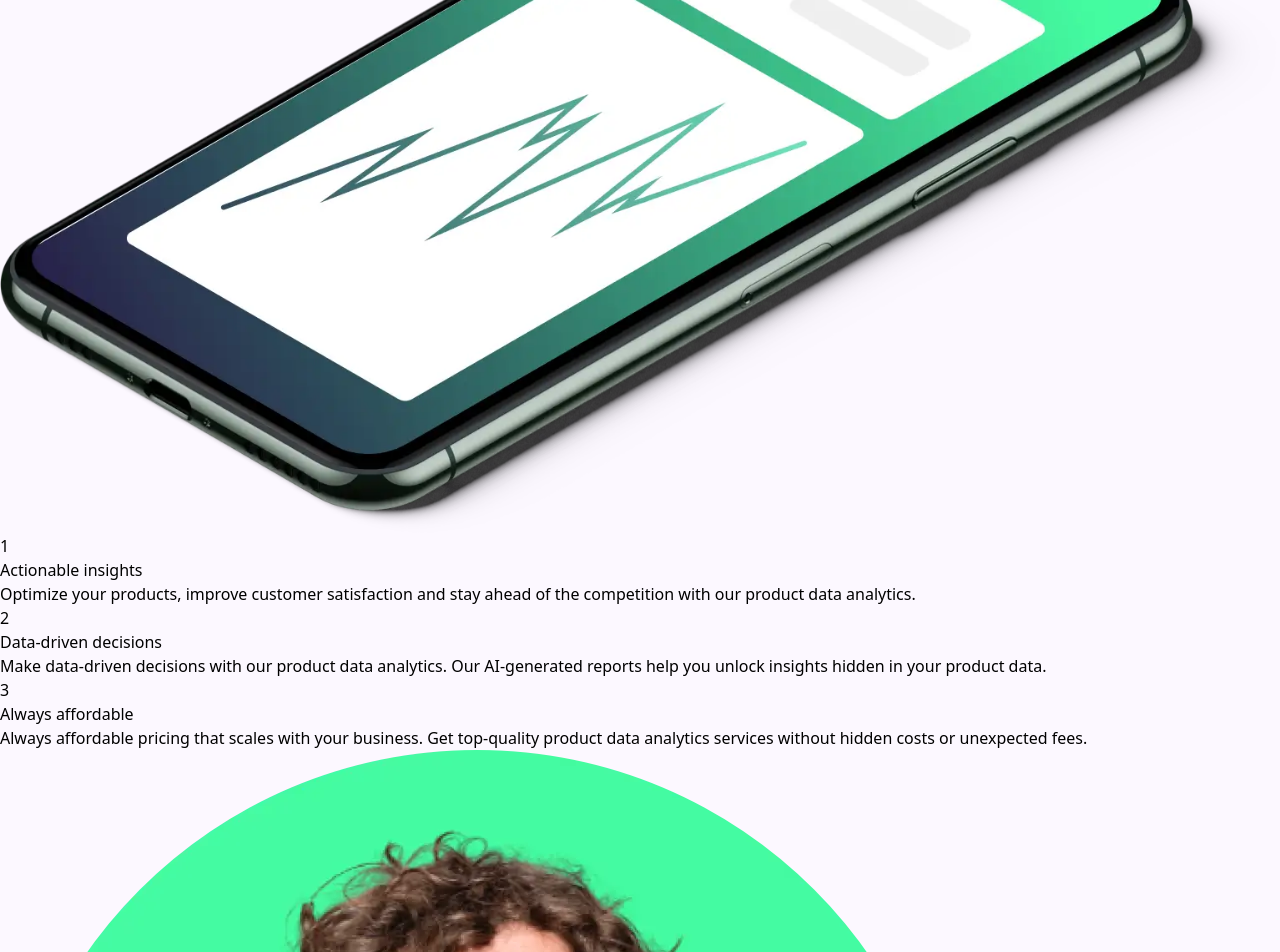
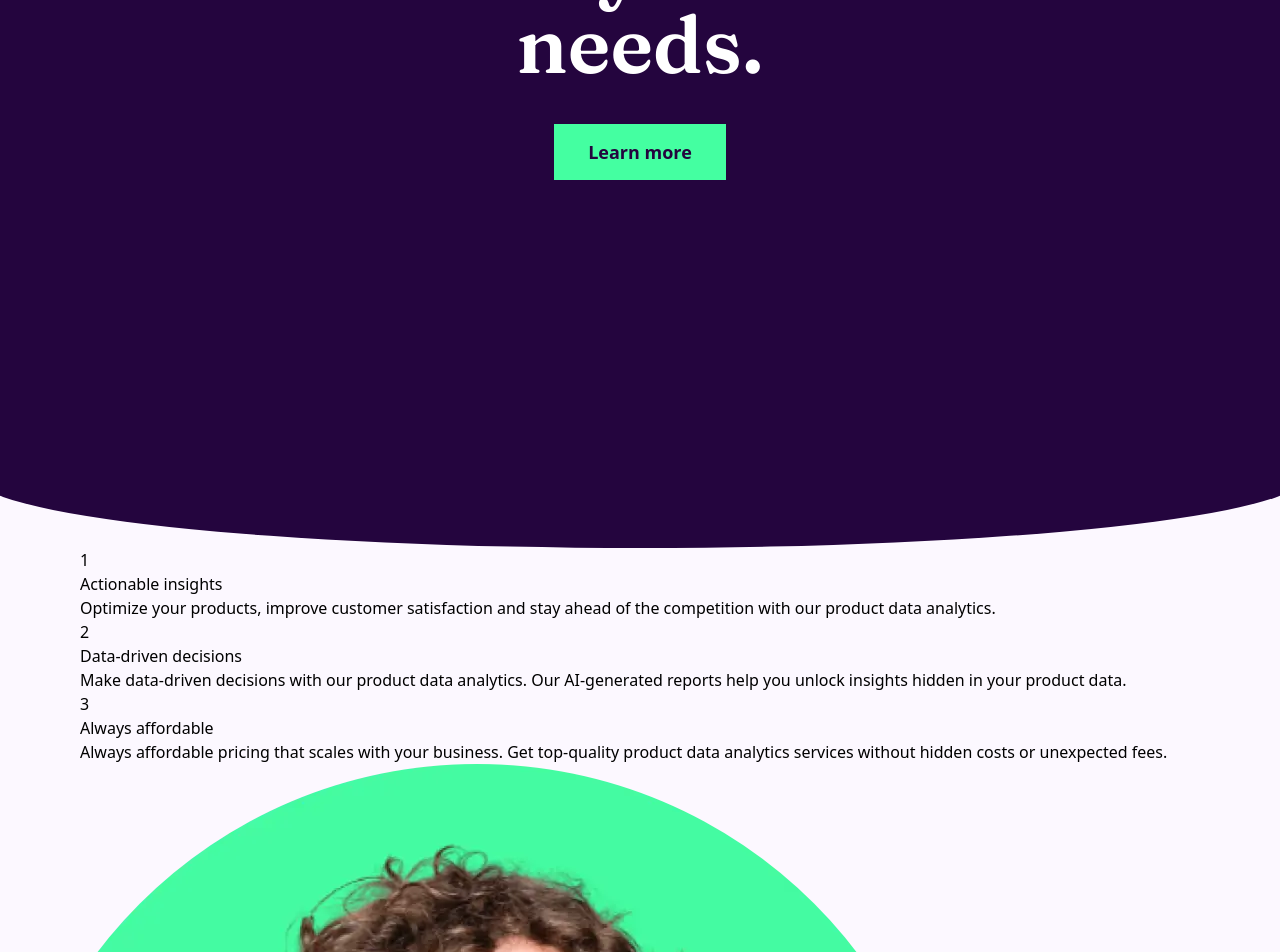
Before and after one commit to rafaeldgeo/workit-landing-page, a website: page index.html in a window 1280 px wide. Shown: the part 300-1252 px from the top of the page. Drawn offline with Linux system fonts and the light colour scheme.

Commit message:
desenvolvendo header

```diff
--- a/index.html
+++ b/index.html
@@ -12,21 +12,23 @@
     <link href="./src/output.css" rel="stylesheet" />
     <title>Frontend Mentor | Workit landing page</title>
   </head>
-  <body class="bg-cpurple-100">
-    <div>
-      <header>
-        <nav>
-          <img src="./assets/images/logo-light.svg" alt="logo Workit" />
-          <a href="#">Apply for access</a>
+  <body class="bg-cpurple-100 box-border max-w-screen w-full min-h-screen">
+    <div class="max-w-360 mx-auto">
+      <header class="bg-cpurple-900 text-white">
+        <nav class="flex pt-8 lg:pt-14 font-manrope items-center px-5 sm:px-11 lg:px-20">
+          <img src="./assets/images/logo-light.svg" alt="logo Workit" width="97" height="26" />
+          <a class="hover:text-cgreen font-bold text-lg/8 underline underline-offset-8 decoration-[0.1875rem] decoration-cgreen ms-auto" href="#">Apply for access</a>
         </nav>
-        <div>
-          <h1>Data tailored to your needs.</h1>
-          <button>Learn more</button>
-          <img src="./assets/images/image-hero.webp" alt="smartphone" />
+        <div class="px-5 sm:px-11 lg:px-20">
+          <div class="flex flex-col items-center gap-y-10 pt-14 pb-36 lg:pb-74">
+            <h1 class="font-fraunces text-5xl sm:text-6xl lg:text-[5rem] font-semibold w-full max-w-[10ch] text-center">Data <span class="underline underline-offset-8 decoration-[0.1875rem] decoration-cgreen">tailored</span> to your needs.</h1>
+            <button class="bg-cgreen hover:bg-transparent text-cpurple-900 hover:text-cgreen border-2 border-cgreen text-base/[1.8] sm:text-lg font-bold px-8 py-3 cursor-pointer">Learn more</button>
+          </div>
+          <!-- <img src="./assets/images/image-hero.webp" alt="smartphone" /> -->
         </div>
       </header>
-      <main>
-        <section>
+      <main class="">
+        <section class="px-5 sm:px-11 lg:px-20">
           <ul>
             <li>
               <span>1</span>
@@ -73,7 +75,7 @@
           </div>
         </section>
       </main>
-      <footer>
+      <footer class="px-5 sm:px-11 lg:px-20">
         <img src="./assets/images/logo-light.svg" alt="logo Workit" />
         <div>
           <svg
--- a/src/input.css
+++ b/src/input.css
@@ -9,3 +9,26 @@
   --font-fraunces: "Fraunces", serif;
   --font-manrope: "Manrope", sans-serif;
 }
+
+main::before {
+  content: "";
+  display: block;
+  width: 100%;
+  height: 72px;
+  /* clip-path: ellipse(52% 100% at top); */
+  clip-path: ellipse(65% 100% at 50% 0%);
+  background-color: #24053e;
+  overflow: hidden;
+}
+
+@media screen and (min-width: 768px) {
+  main::before {
+    clip-path: ellipse(52% 100% at 50% 0%);
+  }
+}
+
+@media screen and (min-width: 1280px) {
+  main::before {
+    clip-path: ellipse(52% 100% at 50% 0%);
+  }
+}
```
Also changed, not shown: src/output.css.
